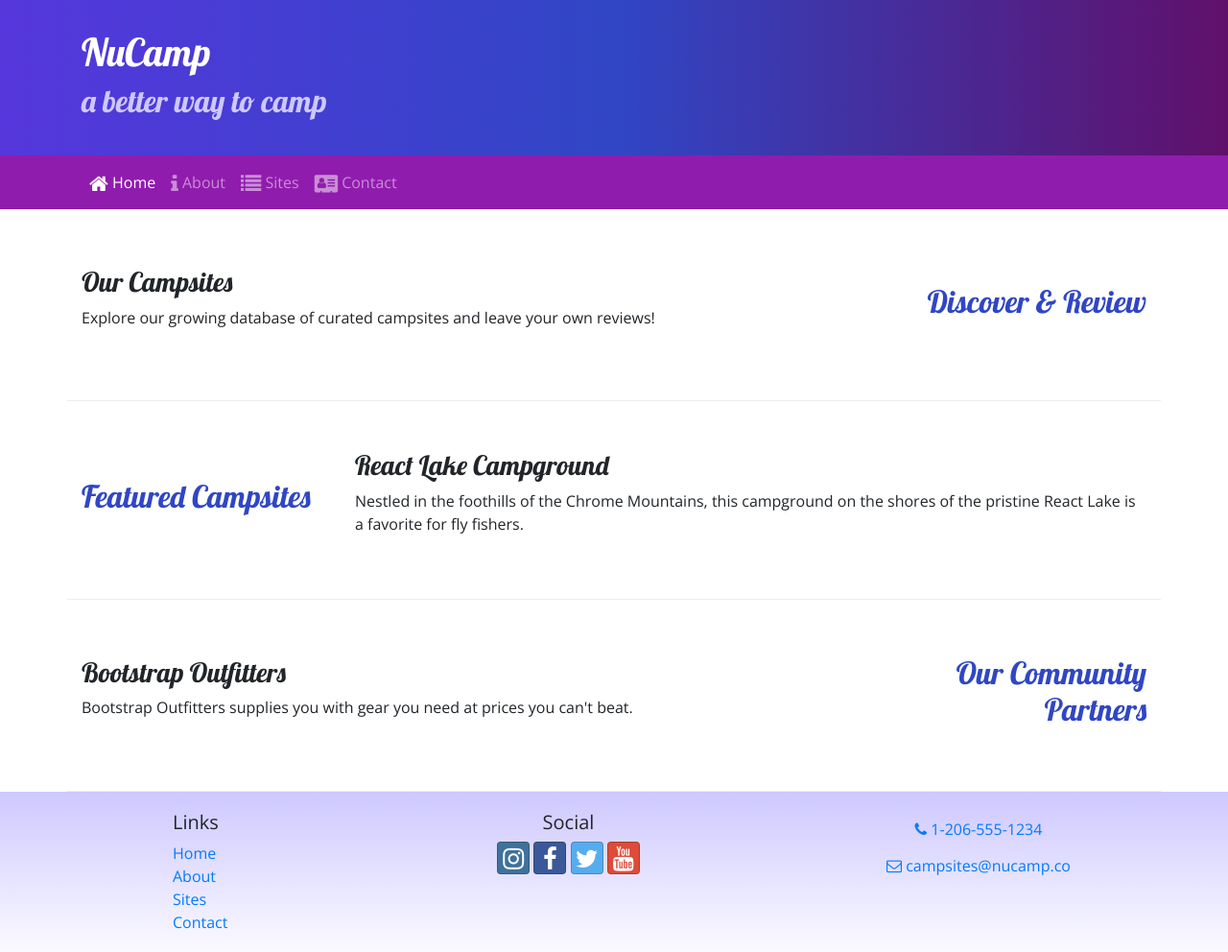
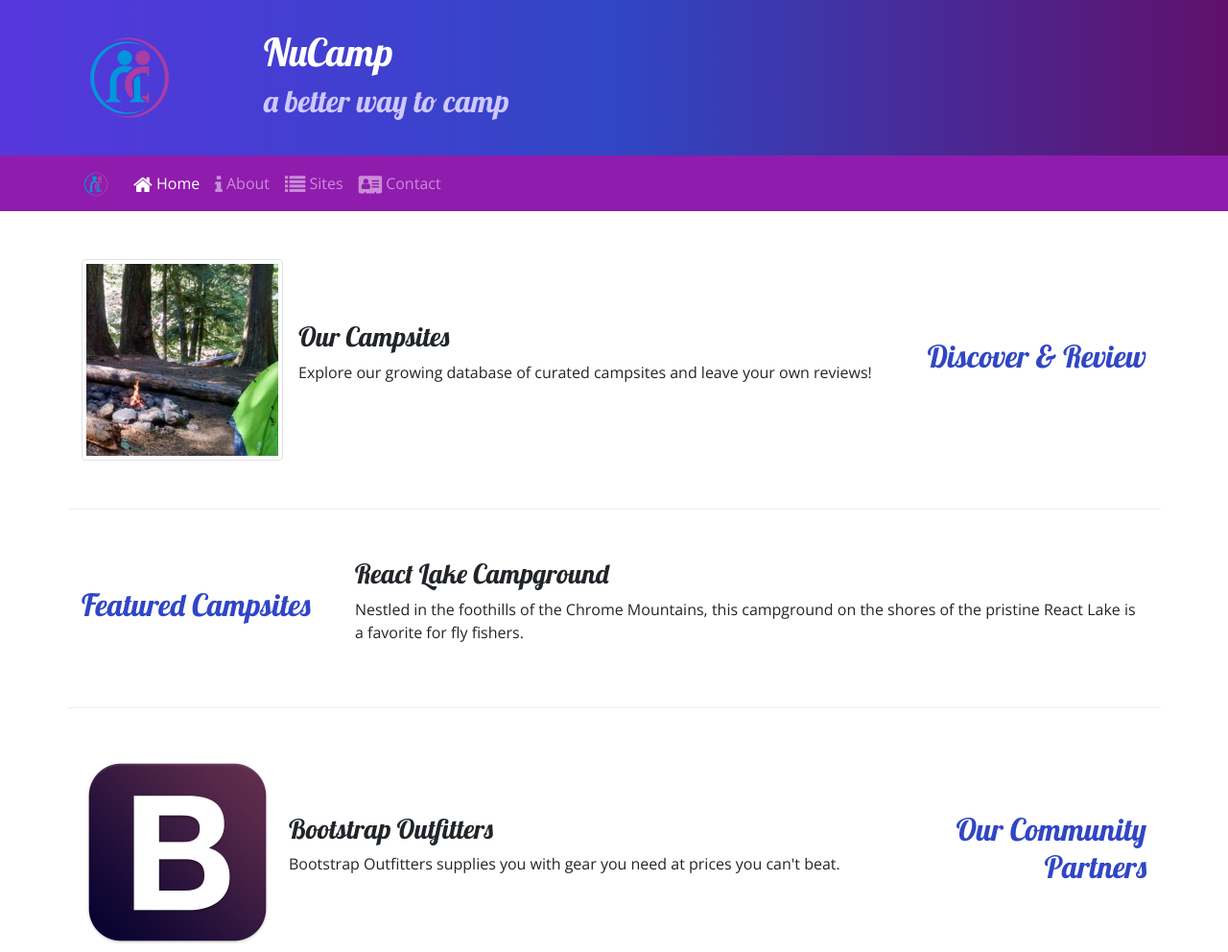
Before and after one commit to HemoglobinGoblin/nucampsite, a website: page index.html in a window 1280 px wide. Shown: the top 992 px of the page at 96% size. Drawn offline with nearby package versions, Linux system fonts and the light colour scheme.

Commit message:
ImagesAndMedia

```diff
--- a/index.html
+++ b/index.html
@@ -23,6 +23,9 @@
     <header class="jumbotron jumbotron-fluid">
         <div class="container">
             <div class="row">
+                <div class="col-4 col-sm-3 col-md-2 align-self-center">
+                    <img src="img/logo.png" class="img-fluid" />
+                </div>
                 <div class="col">
                     <h1>NuCamp</h1>
                     <h2>a better way to camp</h2>
@@ -33,7 +36,8 @@
 
     <nav class="navbar navbar-expand-sm navbar-dark sticky-top">
         <div class="container">
-            <button class="navbar-toggler ml-auto" type="buton" data-toggle="collapse" data-target="#nucampNavbar">
+            <a class="navbar-brand" href="#"><img src="img/logo.png" height="30" width="30"></a>
+            <button class="navbar-toggler" type="buton" data-toggle="collapse" data-target="#nucampNavbar">
                 <span class="navbar-toggler-icon"></span>
             </button>
             <div class="collapse navbar-collapse" id="nucampNavbar">
@@ -53,8 +57,13 @@
                 <h2 class="text-sm-right">Discover & Review</h2>
             </div>
             <div class="col">
-                <h3>Our Campsites</h3>
-                <p class="d-none d-sm-block">Explore our growing database of curated campsites and leave your own reviews!</p>
+                <div class="media">
+                    <img class="d-flex mr-3 img-thumbnail" src="img/breadcrumb-trail-thumb.jpg" alt="Breadcrumb Trail thumbnail" />
+                    <div class="media-body align-self-center">
+                        <h3>Our Campsites</h3>
+                        <p class="d-none d-sm-block">Explore our growing database of curated campsites and leave your own reviews!</p>
+                    </div>
+                </div>
             </div>
         </div>
 
@@ -73,8 +82,13 @@
                 <h2 class="text-sm-right">Our Community Partners</h2>
             </div>
             <div class="col">
-                <h3>Bootstrap Outfitters</h3>
-                <p class="d-none d-sm-block">Bootstrap Outfitters supplies you with gear you need at prices you can't beat.</p>
+                <div class="media">
+                    <img class="d-flex mr-3 image-thumbnail" src="img/bootstrap-thumb.png" alt="Bootstrap Outfitters" />
+                    <div class="media-body align-self-center">
+                        <h3>Bootstrap Outfitters</h3>
+                        <p class="d-none d-sm-block">Bootstrap Outfitters supplies you with gear you need at prices you can't beat.</p>
+                    </div>
+                </div>
             </div>
         </div>
     </div>
```
Also changed, not shown: aboutus.html (+5 -1 lines), contactus.html (+5 -0 lines), img/bootstrap-thumb.png (added), img/breadcrumb-trail-thumb.jpg (added), img/breadcrumb-trail.jpg (added), img/chrome-river-thumb.jpg (added), img/chrome-river.jpg (added), img/logo.png (added), img/react-lake-thumb.jpg (added), img/react-lake.jpg (added), 1 other file.
